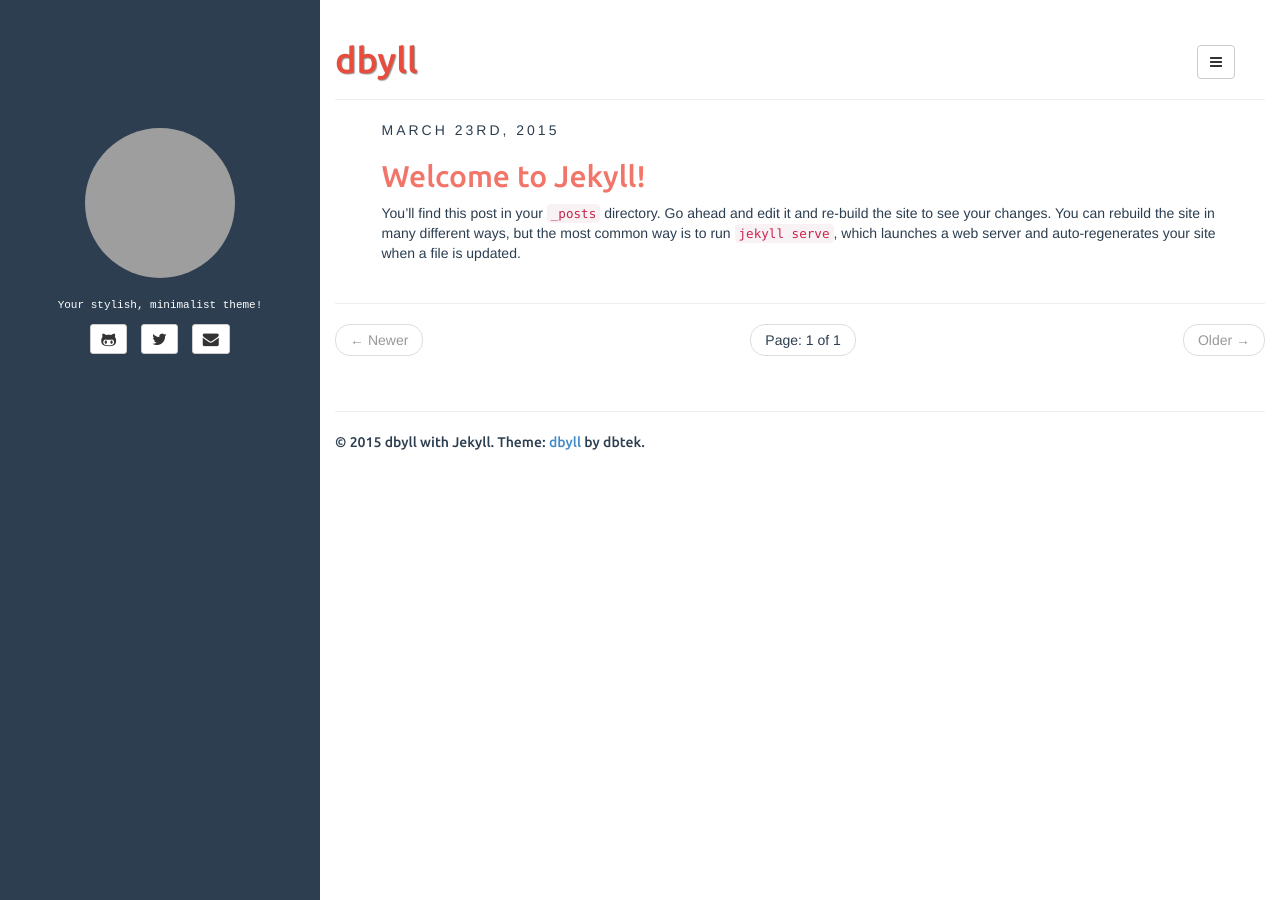
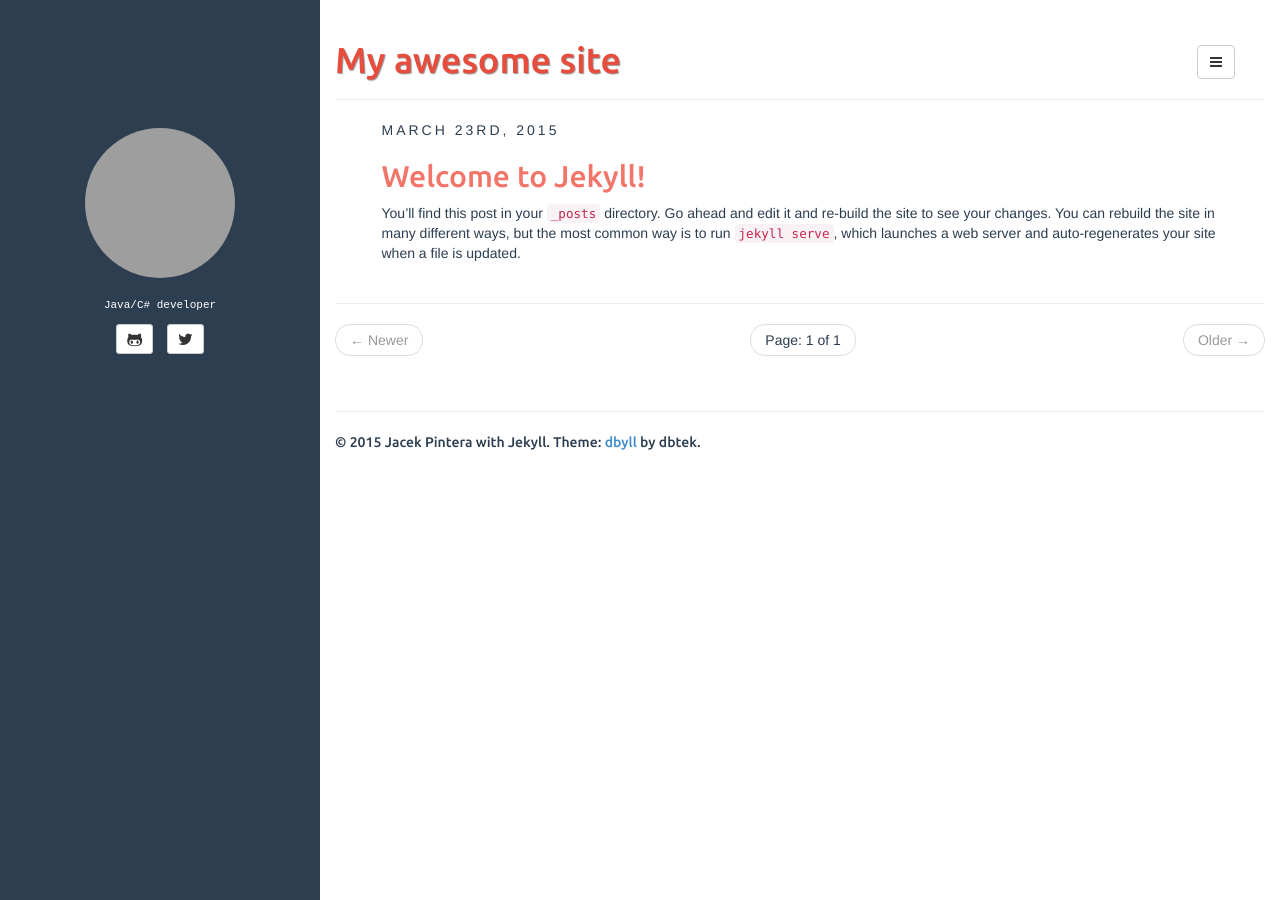
Before and after one commit to Jacek-Pintera/jacek-pintera, a Jekyll site: the page built from index.html, in a window 1280 px wide. Built offline with Jekyll 4.4.1, drawn with Linux system fonts in a browser that asks for light colours; the list of posts is cut into pages by our own code; grey boxes are pictures that could not be loaded.

Commit message:
site configuration

```diff
--- a/_config.yml
+++ b/_config.yml
@@ -12,18 +12,15 @@ defaults:
     scope:
       path: "" # empty string for all files
     values:
-      title: dbyll
+      title: My awesome site
 
 description: Stylish Jekyll Theme
 author:
-  name: dbyll
-  email: dbyll@ismaildemirbilek.com
-  github: dbtek
-  twitter: dbtek
-  pinterest: asd123
-  linkedin: asd123
-  bio: Your stylish, minimalist theme!
-  email_md5: 726351295ec82e145928582f595aa3aa
+  name: Jacek Pintera
+  github: Jacek-Pintera
+  twitter: JacekPintera
+  bio: Java/C# developer
+  email_md5: e8ce8b69a66a23ea50d1126cf1198353
 
 rss_path: feed.xml
 categories_path: categories.html
```
